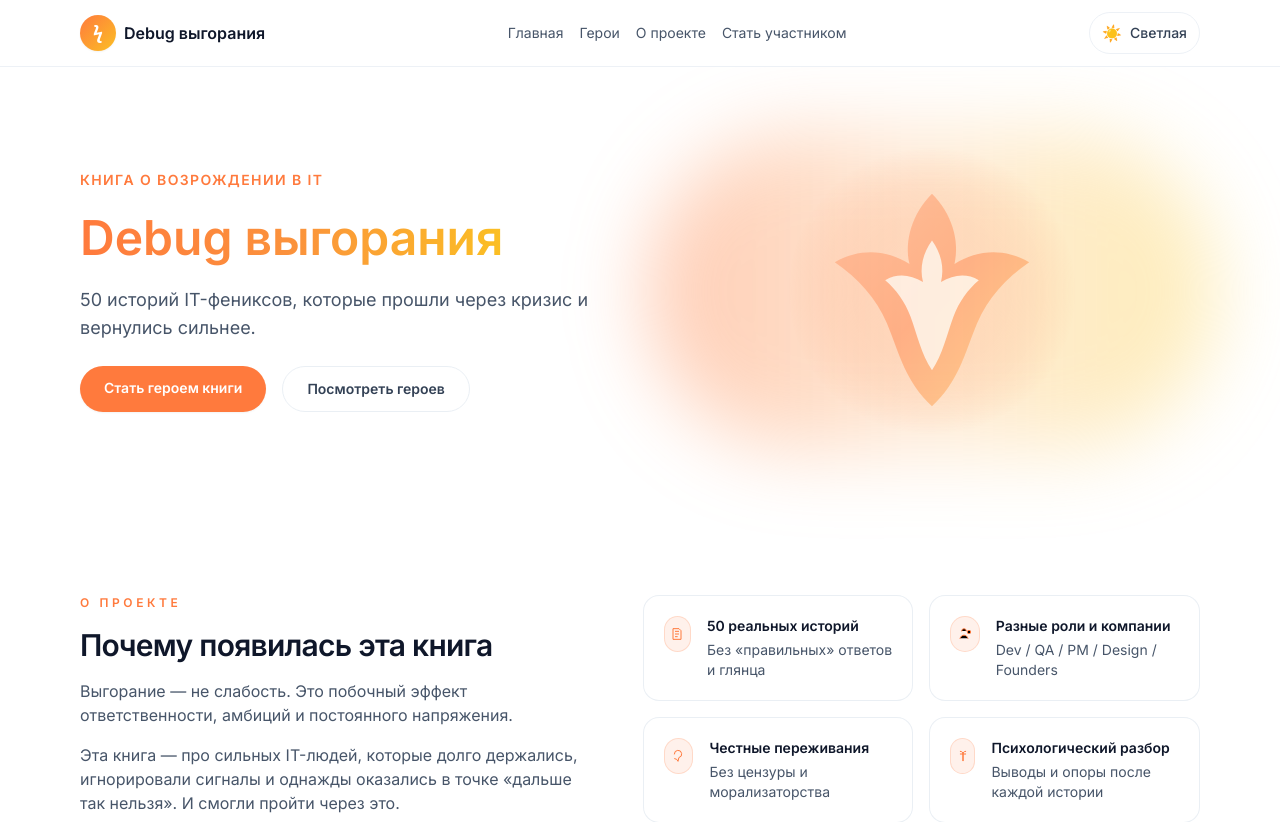
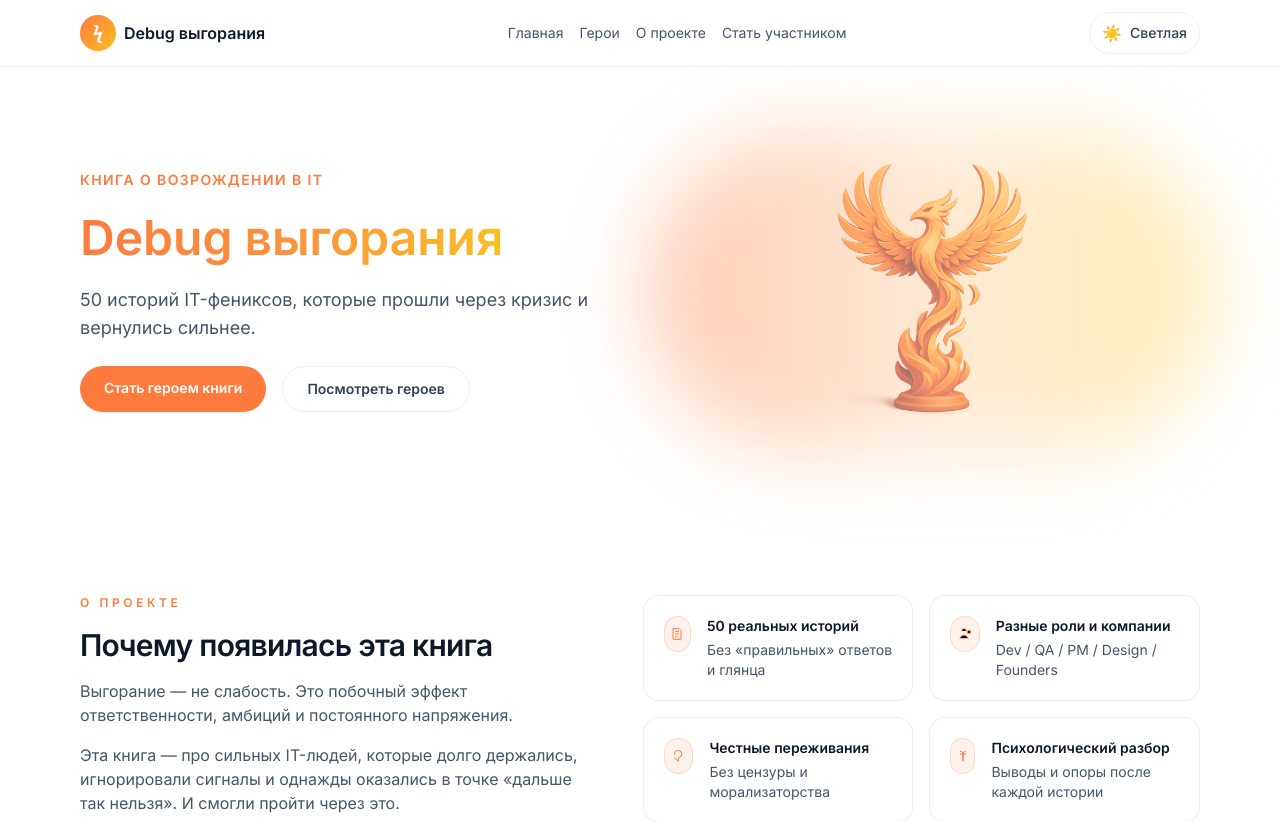
Before and after one commit to spiderpoul/phoenix-project-site, a Next.js app: page / in a window 1280 px wide. Shown: the top 822 px of the page. Built offline with nearby package versions, Linux system fonts and the light colour scheme.

Commit message:
add new image

```diff
--- a/pages/index.js
+++ b/pages/index.js
@@ -48,7 +48,7 @@ export default function Home() {
               </a>
             </div>
           </div>
-          <PhoenixAnimation src="/images/phoenix.svg" />
+          <PhoenixAnimation src="/images/phoenix.png" />
         </div>
       </section>
 
```
Also changed, not shown: public/images/phoenix.png (added), public/images/phoenix.svg (deleted).
